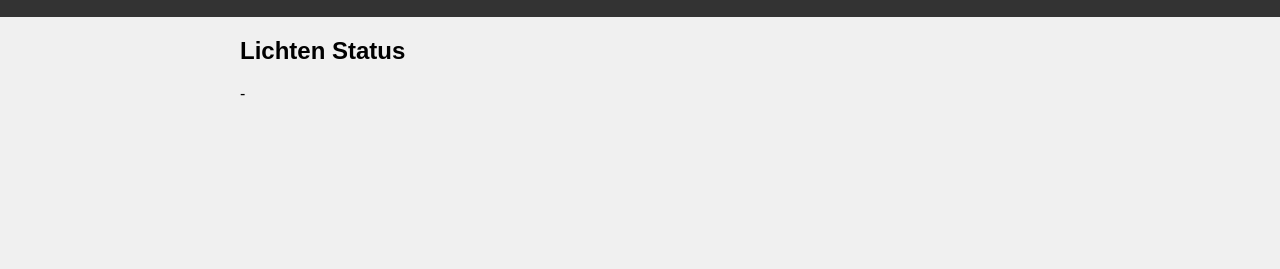
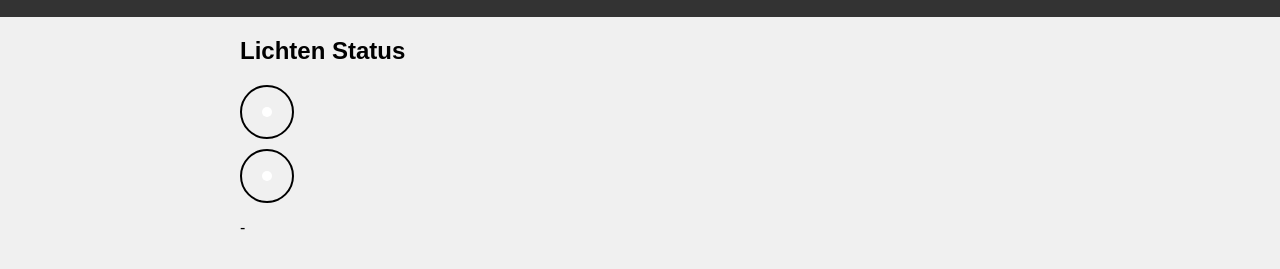
Before and after one commit to RachidAzrou/sufuf, a plain HTML site: page imam.html in a window 1280 px wide. Shown: the part 55-324 px from the top of the page. Drawn offline with Linux system fonts and the light colour scheme.

Commit message:
Update imam.html

```diff
--- a/imam.html
+++ b/imam.html
@@ -13,6 +13,8 @@
     <main>
         <div id="lightStatus">
             <h2>Lichten Status</h2>
+            <div class="light" id="greenLight"></div>
+            <div class="light" id="redLight"></div>
             <p id="statusDisplay">-</p>
         </div>
     </main>
```
